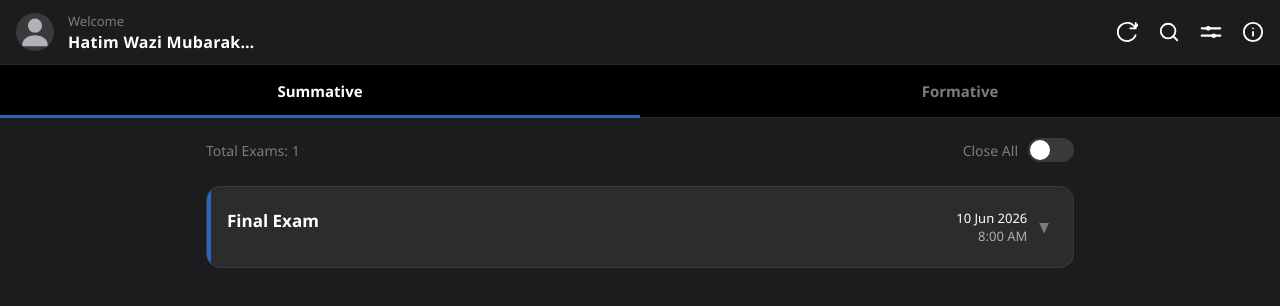
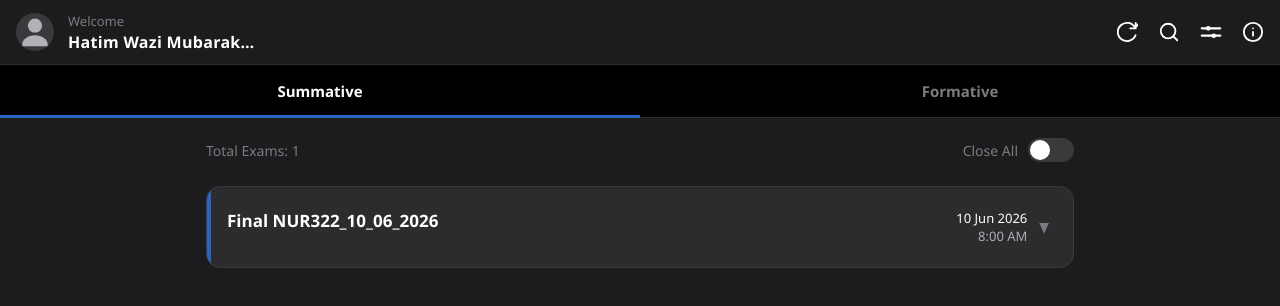
Before and after one commit to 62Joseph/Hatim, a plain HTML site: page index.html in a window 1280 px wide. Drawn offline with Linux system fonts and the light colour scheme.

Commit message:
Update index.html

```diff
--- a/index.html
+++ b/index.html
@@ -1103,7 +1103,7 @@
         <div id="exams-container">
             <div class="exam-card" onclick="toggleExamCard(this)">
                 <div class="exam-header">
-                    <div class="exam-title">Final Exam</div>
+                    <div class="exam-title">Final NUR322_10_06_2026</div>
                     <div class="exam-date">
                         <div>
                             <span style="color: #ffffff;">10 Jun 2026</span><br>8:00 AM
@@ -1130,7 +1130,7 @@
     <div id="exam-start-page">
         <div class="page-header">
             <span class="back-arrow" onclick="goBackToDashboard()">&#8592;</span>
-            <span style="font-weight: bold; color: white;">Final Exam</span>
+            <span style="font-weight: bold; color: white;">Final NUR322_10_06_2026</span>
         </div>
         <div class="detail-list">
             <div class="detail-item">
@@ -1433,7 +1433,7 @@
         <div id="post-exams-container">
             <div class="exam-card" onclick="toggleExamCard(this)">
                 <div class="exam-header">
-                    <div class="exam-title">Final Exam</div>
+                    <div class="exam-title">Final NUR322_10_06_2026</div>
                     <div class="exam-date">
                         <div>
                             <span style="color: #ffffff;">10 Jun 2026</span><br>8:00 AM
@@ -1648,7 +1648,7 @@
     }
 
     function startDashboardTimer() {
-        let hours = 3, minutes = 0, seconds = 0;
+        let hours = 3, minutes = 20, seconds = 0;
         const display = document.getElementById('timer-display');
         if(dashboardTimerInterval) clearInterval(dashboardTimerInterval);
 
@@ -1820,7 +1820,7 @@
     }
 
     let currentExamIndex = 0;
-    let examTimeTotalMinutes = 180;
+    let examTimeTotalMinutes = 200;
     let examTimeUsedSeconds = 0;
     let textScaleValue = 1.0;
 
```
